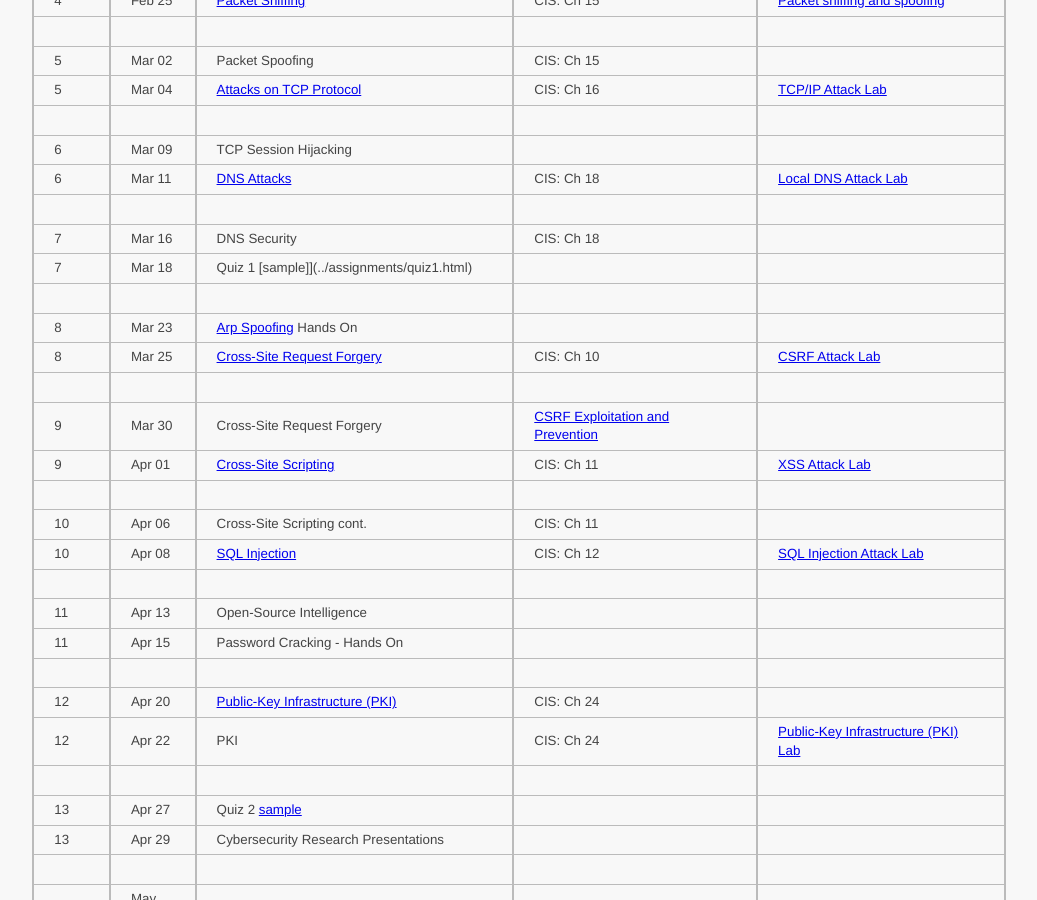
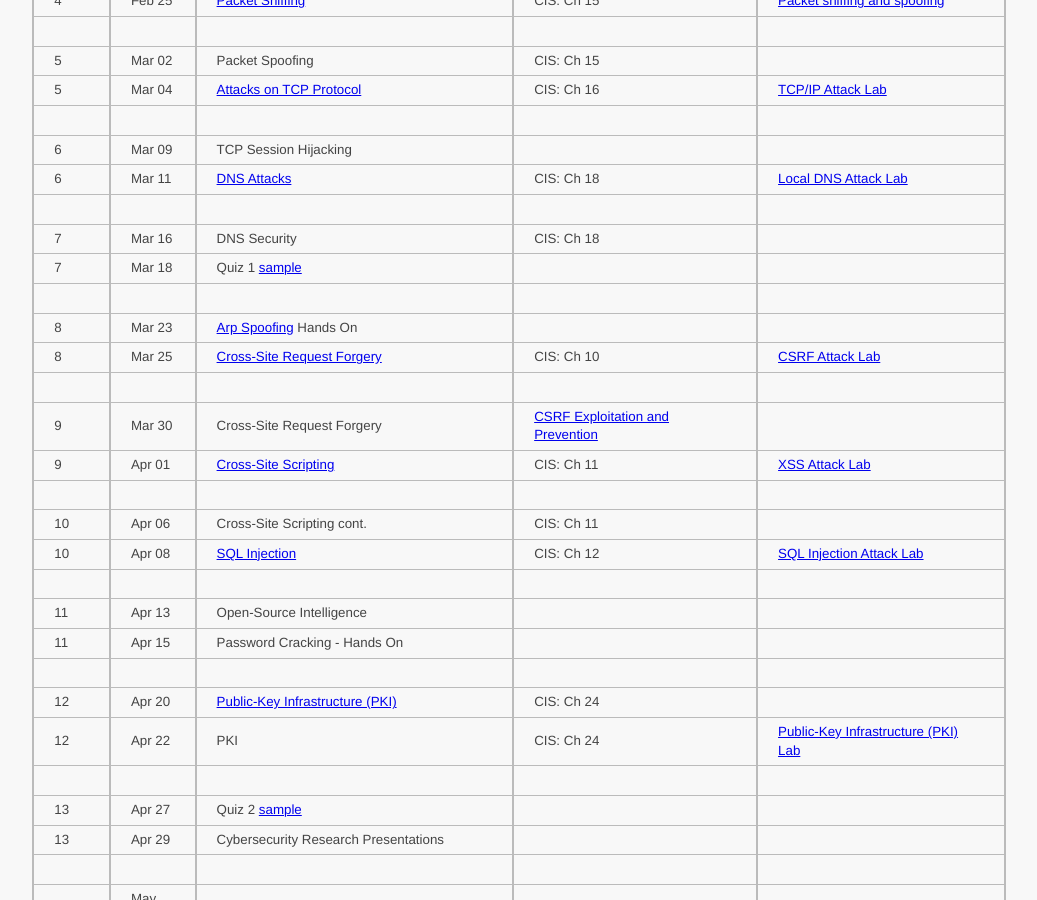
Before and after one commit to ycpcs/cs335-spring2021, a Jekyll site: the page built from schedule/index.md, in a window 1280 px wide and 900 px high, scrolled down 504 px. Shown: the whole window, without its empty margins (121-1158 px from the left). Built offline with Jekyll 4.4.1, drawn with Linux system fonts in a browser that asks for light colours.

Commit message:
fix link

```diff
--- a/schedule/index.md
+++ b/schedule/index.md
@@ -28,7 +28,7 @@ CIS: <a href="https://www.amazon.com/Computer-Internet-Security-Hands-Approach/d
 > 6 | Mar 11 | [DNS Attacks](../slides/18_DNS_Attacks.pdf) | CIS: Ch 18 | [Local DNS Attack Lab](../labs/dns_attack.html)
 > | | | |
 > 7 | Mar 16 | DNS Security | CIS: Ch 18 |
-> 7 | Mar 18 | Quiz 1 [sample]](../assignments/quiz1.html) | |
+> 7 | Mar 18 | Quiz 1 [sample](../assignments/quiz1.html) | |
 > | | | |
 > 8 | Mar 23 | [Arp Spoofing](../slides/ARP_Spoofing.pdf) Hands On | |
 > 8 | Mar 25 | [Cross-Site Request Forgery](../slides/10_Web_CSRF.pdf) | CIS: Ch 10 | [CSRF Attack Lab](../labs/csrf_attack.html)
```
